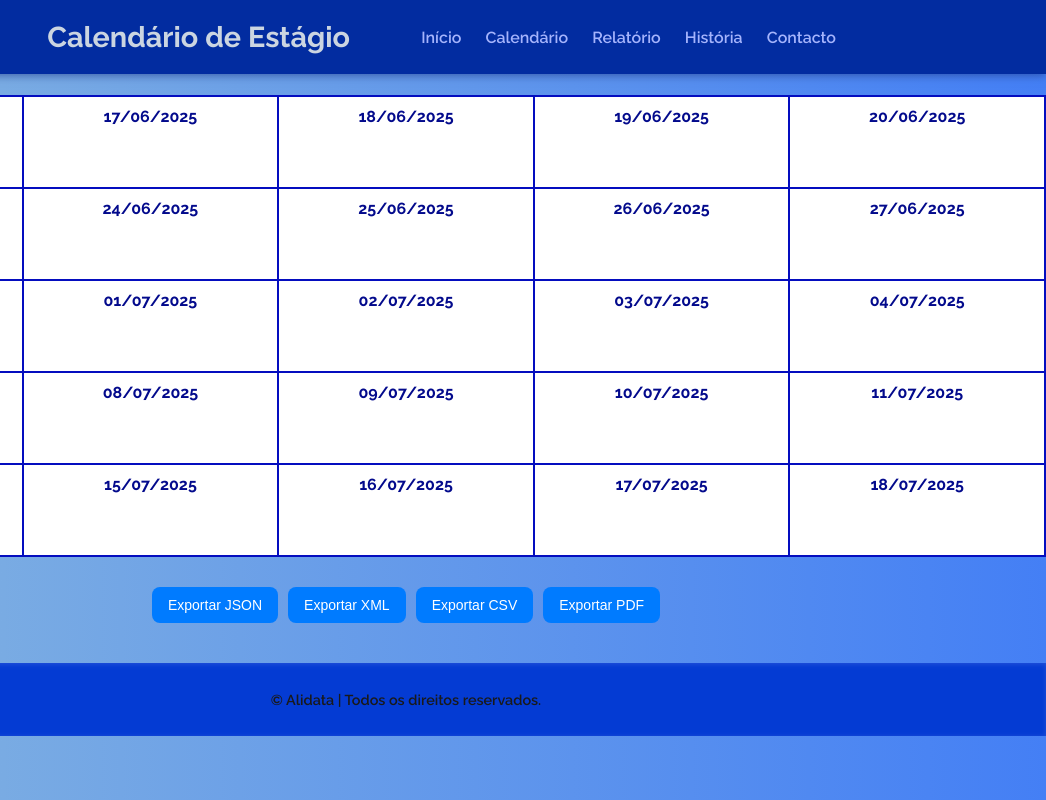
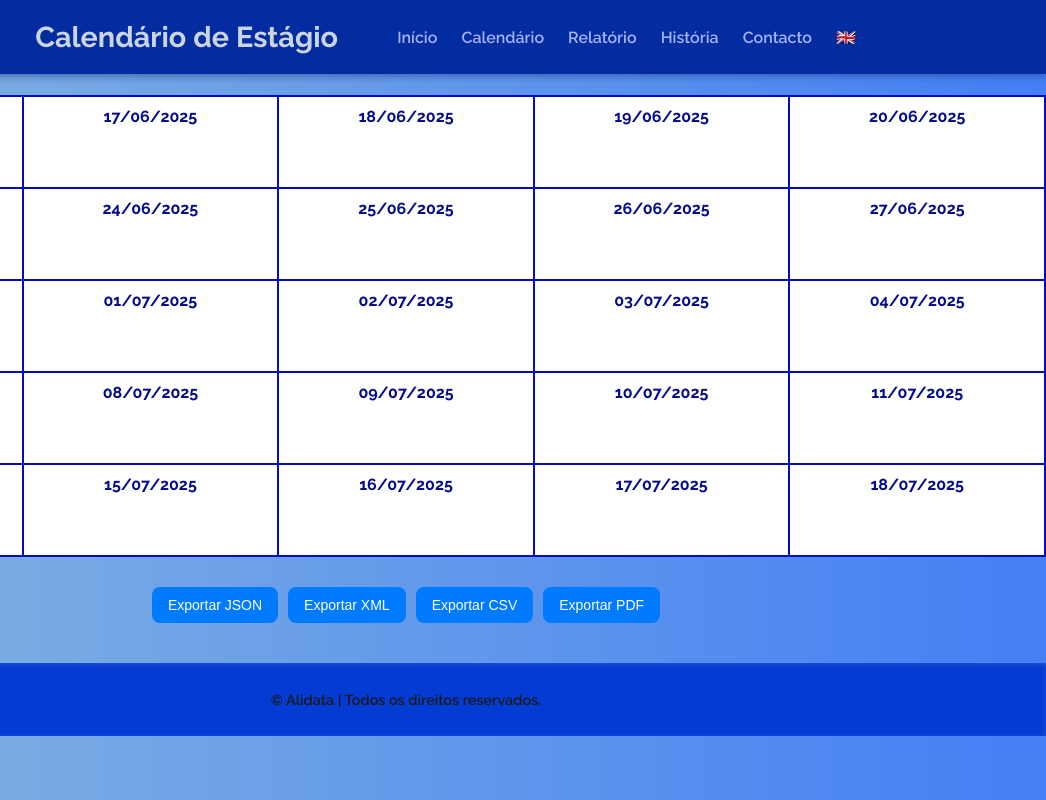
Before and after one commit to TKTeamJ/html-css, a plain HTML site: page exercicios/ADProject/calendar.html in a window 1280 px wide. Shown: the full height of the page, 234-1280 px from the left. Drawn offline with nearby package versions, Linux system fonts and the light colour scheme.

Commit message:
Update calendar.html

```diff
--- a/exercicios/ADProject/calendar.html
+++ b/exercicios/ADProject/calendar.html
@@ -19,7 +19,8 @@
         <a href="report.html">Relatório</a>
         <a href="alidata.html">História</a>
         <a href="contact.html">Contacto</a>
-        <a href=""></a>
+        <a href="#">🇬🇧</a>
+
       </nav>
     </div>
   </header>
```
